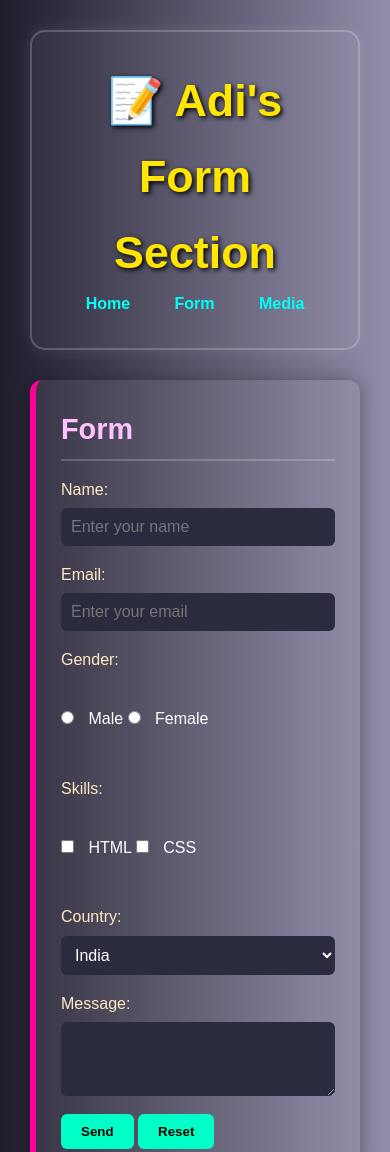
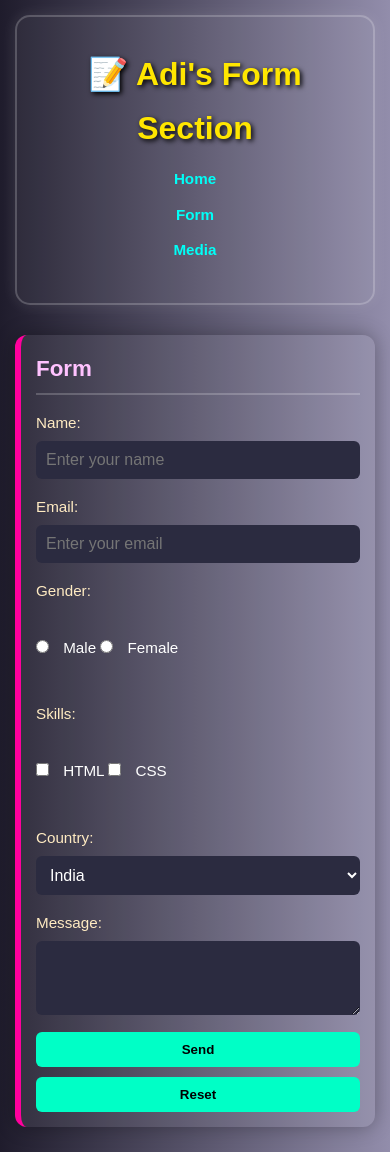
Before and after one commit to Adhil009/html-all-tags, a plain HTML site: page form.html in a window 390 px wide. Shown: the top 1152 px of the page. Drawn offline with Linux system fonts and the light colour scheme.

Commit message:
Add files via upload

```diff
--- a/style.css
+++ b/style.css
@@ -1,10 +1,8 @@
-
 * {
   margin: 0;
   padding: 0;
   box-sizing: border-box;
 }
-
 
 body {
   font-family: 'Poppins', sans-serif;
@@ -14,7 +12,6 @@ body {
   padding: 30px;
   line-height: 1.7;
 }
-
 
 header {
   background: rgba(255, 255, 255, 0.05);
@@ -45,14 +42,13 @@ nav a:hover {
   text-decoration: underline;
 }
 
-
 section {
   background-color: rgba(255, 255, 255, 0.07);
   border-left: 6px solid #ff009d;
   padding: 25px;
   margin-bottom: 30px;
   border-radius: 12px;
-  box-shadow: 0 0 20px rgba(0,0,0,0.3);
+  box-shadow: 0 0 20px rgba(0, 0, 0, 0.3);
 }
 
 h2 {
@@ -68,7 +64,6 @@ h3 {
   color: #ffdb70;
 }
 
-
 ul, ol {
   margin-left: 20px;
 }
@@ -82,7 +77,6 @@ dl dd {
   margin-bottom: 10px;
   color: #eee;
 }
-
 
 table {
   width: 100%;
@@ -104,7 +98,6 @@ td {
   padding: 10px;
   color: #f1f1f1;
 }
-
 
 form label {
   display: block;
@@ -147,14 +140,12 @@ input[type="submit"]:hover {
   background-color: #ffff00;
 }
 
-
 img, video, audio {
   max-width: 100%;
   border-radius: 10px;
   margin-top: 15px;
   box-shadow: 0 0 10px #ffffff55;
 }
-
 
 blockquote {
   font-style: italic;
@@ -178,7 +169,6 @@ code {
   border-radius: 4px;
   color: #ff7b00;
 }
-
 
 mark {
   background: #ffff00;
@@ -218,7 +208,6 @@ summary {
   color: #00ffee;
 }
 
-
 footer {
   text-align: center;
   padding: 20px;
@@ -232,3 +221,47 @@ footer a {
   color: #00ffd0;
   text-decoration: none;
 }
+
+/* ✅ Mobile Responsive Styles */
+@media screen and (max-width: 768px) {
+  body {
+    padding: 15px;
+    font-size: 0.95rem;
+  }
+
+  header h1 {
+    font-size: 2rem;
+  }
+
+  nav a {
+    display: block;
+    margin: 10px 0;
+    text-align: center;
+  }
+
+  section {
+    padding: 15px;
+  }
+
+  h2 {
+    font-size: 1.4rem;
+  }
+
+  h3 {
+    font-size: 1.1rem;
+  }
+
+  table, th, td {
+    font-size: 0.9rem;
+  }
+
+  input[type="submit"],
+  input[type="reset"] {
+    width: 100%;
+    margin-top: 10px;
+  }
+
+  .form-group {
+    flex-direction: column;
+  }
+}
```
